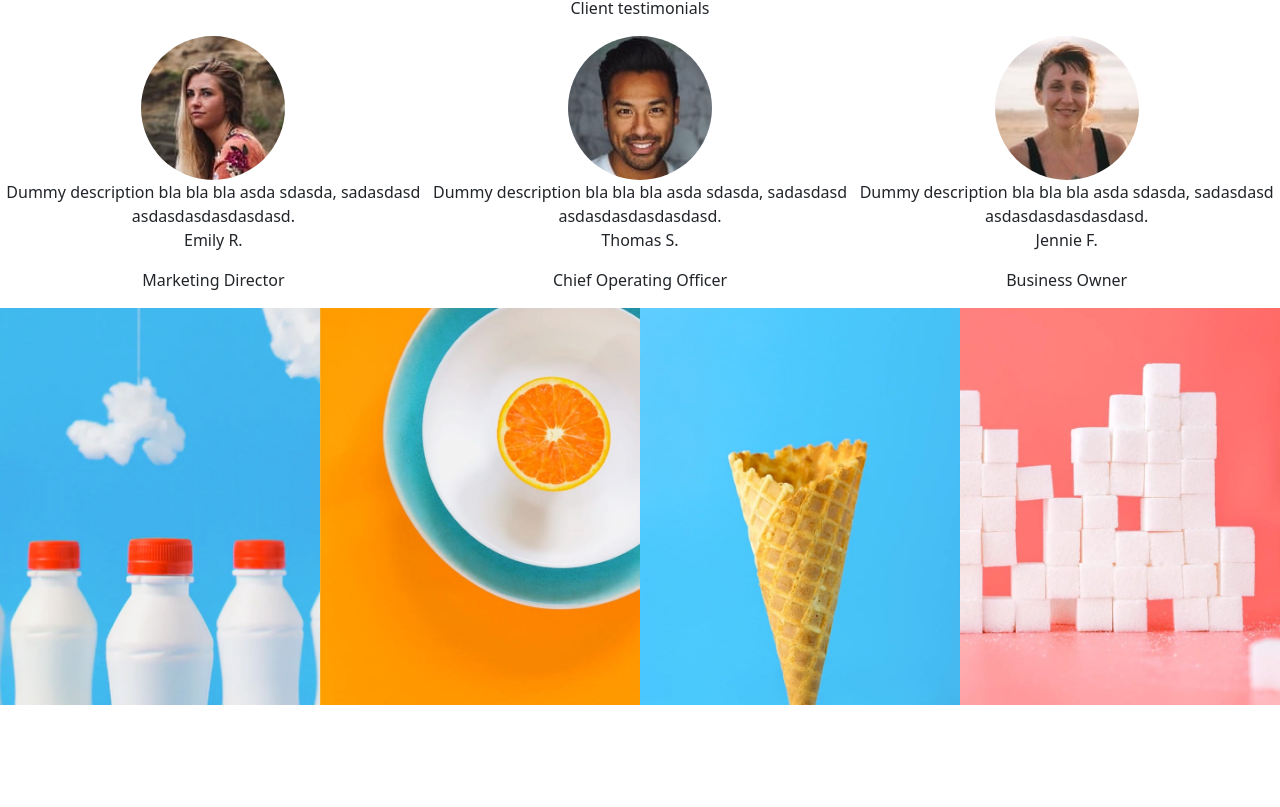
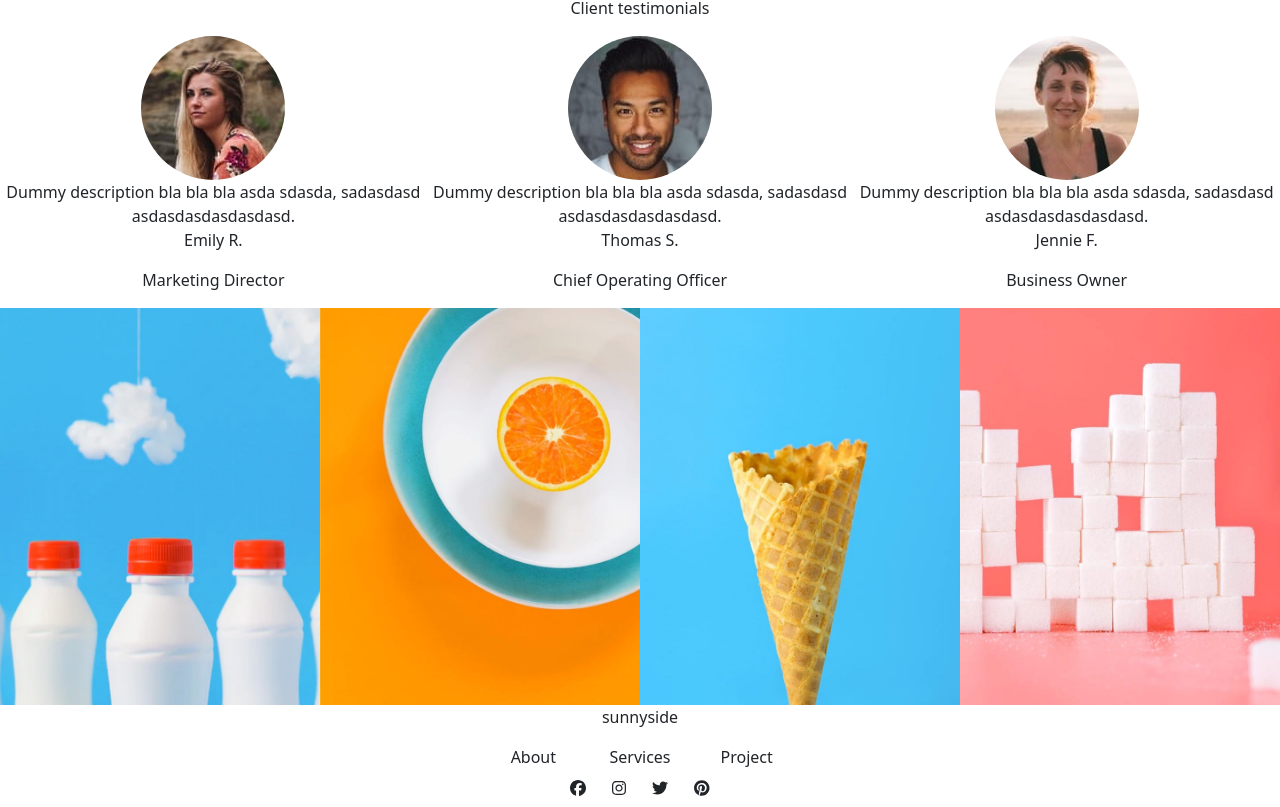
Before and after one commit to Wklej/sunnyside, a React (Create React App) app: page / in a window 1280 px wide. Shown: the part 2315-3122 px from the top of the page. Before the commit the page ends 3020 px from the top, so only its background shows below. Built offline with nearby package versions, Linux system fonts and the light colour scheme.

Commit message:
+ bottom section

```diff
--- a/package.json
+++ b/package.json
@@ -3,6 +3,11 @@
   "version": "0.1.0",
   "private": true,
   "dependencies": {
+    "@fortawesome/fontawesome-free": "^6.1.1",
+    "@fortawesome/fontawesome-svg-core": "^6.1.1",
+    "@fortawesome/free-brands-svg-icons": "^6.1.1",
+    "@fortawesome/free-solid-svg-icons": "^6.1.1",
+    "@fortawesome/react-fontawesome": "^0.1.18",
     "@testing-library/jest-dom": "^5.16.2",
     "@testing-library/react": "^12.1.4",
     "@testing-library/user-event": "^13.5.0",
--- a/src/App.js
+++ b/src/App.js
@@ -18,6 +18,7 @@ import orange from './images/desktop/image-gallery-orange.jpg'
 import sugarcubes from './images/desktop/image-gallery-sugarcubes.jpg'
 import cone from './images/desktop/image-gallery-cone.jpg'
 import RowWithImages from './Components/RowWithImages';
+import Bottom from './Components/Bottom';
 
 
 const App = () => {
@@ -54,6 +55,7 @@ const App = () => {
 
 		<RowWithImages imgArr={[milks, orange, cone, sugarcubes]} />
 
+		<Bottom />
 
     </div>
    );
--- /dev/null
+++ b/src/Components/Bottom.js
@@ -0,0 +1,34 @@
+import { FontAwesomeIcon } from "@fortawesome/react-fontawesome";
+import { faFacebook, faTwitter, faInstagram, faPinterest, faNpm } from "@fortawesome/free-brands-svg-icons"
+
+const Bottom = () => {
+
+    const arr = (images) => {
+        let array = []
+
+        for (let i = 0; i < images.length; ++i) {
+            array.push(
+                <button className="btn">
+                    <FontAwesomeIcon icon={images[i]} />
+                </button>
+            )
+        }
+        return array
+    }
+
+    return (
+        <div className="col text-center">
+            <p>sunnyside</p>
+            <div className="row justify-content-center g-0">
+                <div className="col-1">About</div>
+                <div className="col-1">Services</div>
+                <div className="col-1">Project</div>
+            </div>
+            <div className="col">
+                {arr([faFacebook, faInstagram, faTwitter, faPinterest])}
+            </div>
+        </div>
+     );
+}
+
+export default Bottom;
```
Also changed, not shown: 1 other file (tests, documents, lock files or other folders).
